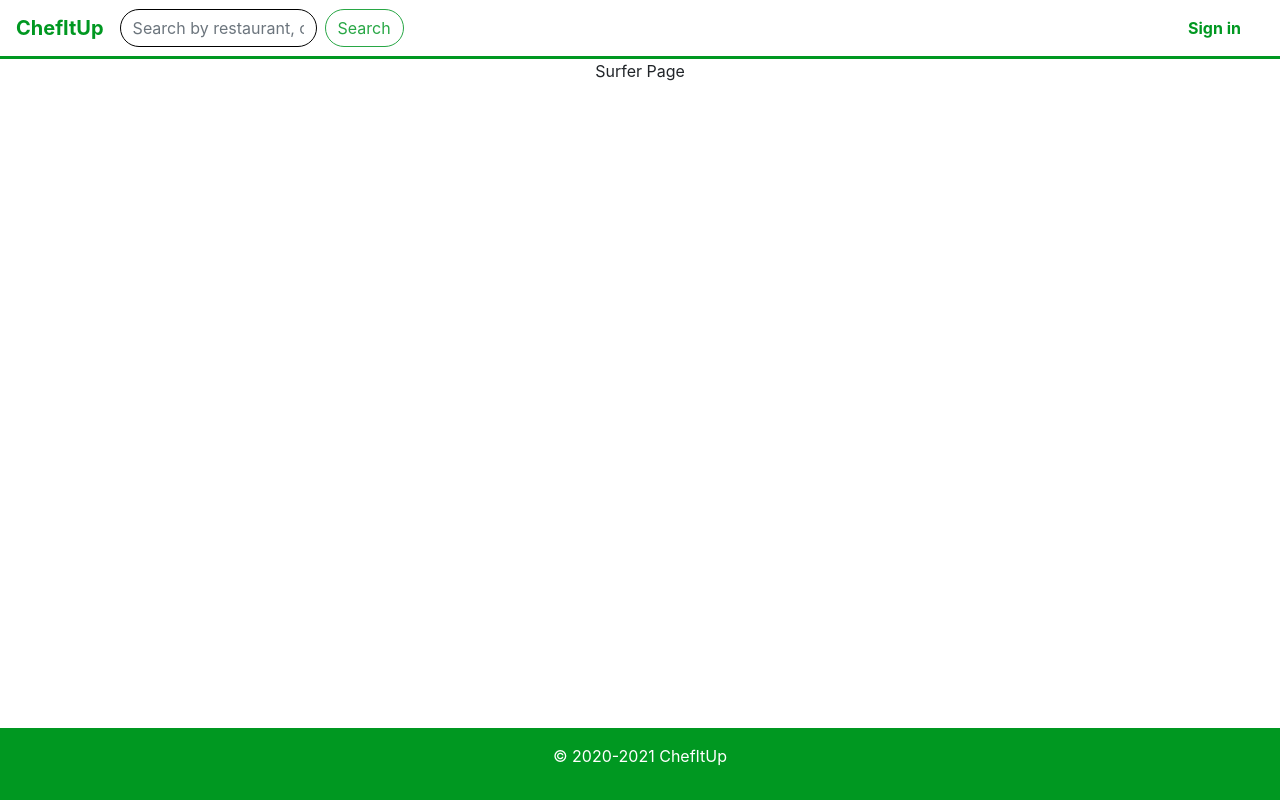
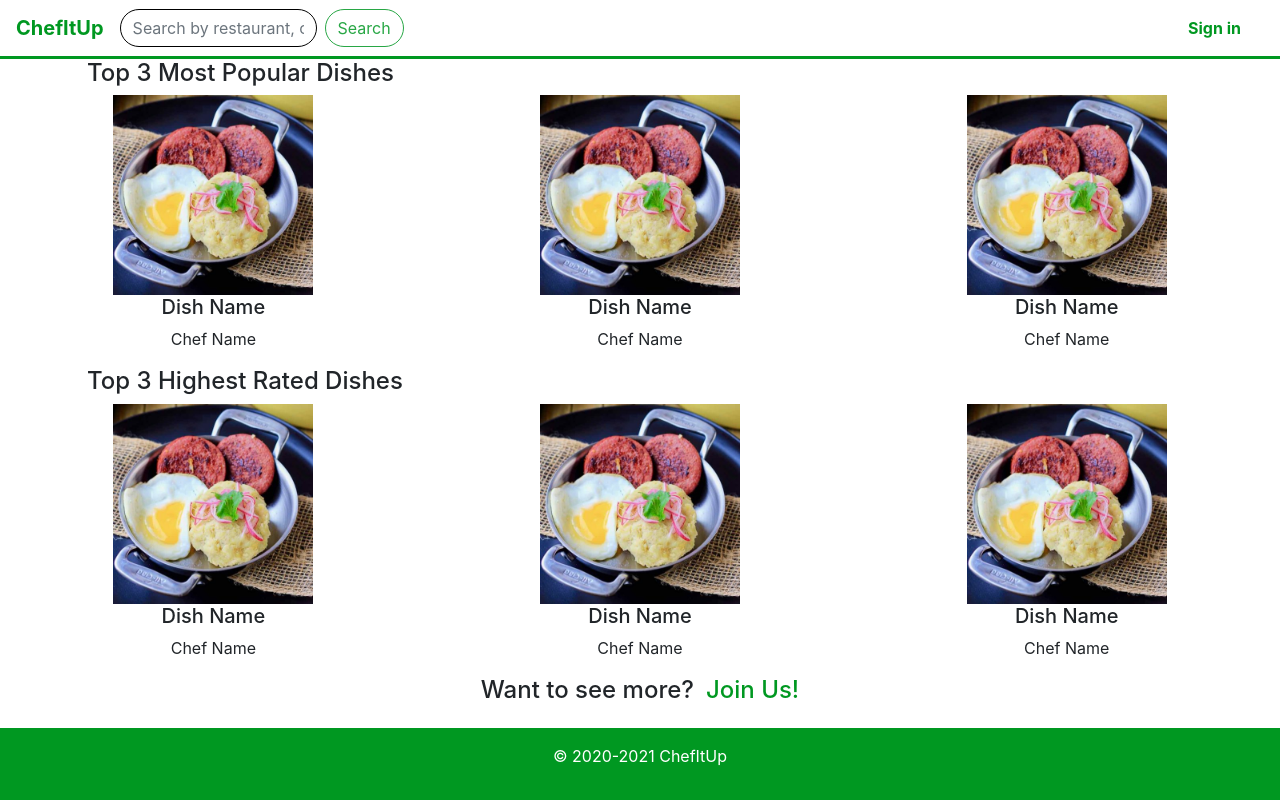
Before and after one commit to albfelix31/chefitup, a React (Create React App) app in the folder client/: page /Surfer in a window 1280 px wide. Built offline with nearby package versions, Linux system fonts and the light colour scheme.

Commit message:
added design for surfer homepage

```diff
--- a/client/src/components/main_pages/surfer/Surfer.css
+++ b/client/src/components/main_pages/surfer/Surfer.css
@@ -0,0 +1,23 @@
+.dish {
+  height: 200px;
+  width: 200px;
+  margin: 0;
+}
+
+.popularDishes, .highestRatedDishes {
+  margin-top: -40px;
+  text-align: center;
+}
+
+.link, .link:hover {
+  margin-left:0.5em;
+  color: #009821;
+}
+
+.registerPrompt {
+  text-align: center;
+}
+
+.popDishHeader, .highRatedDishHeader {
+  margin-left: 3em;
+}
--- a/client/src/components/main_pages/surfer/Surfer.js
+++ b/client/src/components/main_pages/surfer/Surfer.js
@@ -1,4 +1,13 @@
 import React from 'react';
+import Container from 'react-bootstrap/Container';
+import Row from 'react-bootstrap/Row';
+import Col from 'react-bootstrap/Col';
+import Image from 'react-bootstrap/Image'
+import {
+  Link
+} from 'react-router-dom'
+import Dish from '../../../public/FoodSample.jpg';
+
 import './Surfer.css'
 
 export default class Surfer extends React.Component {
@@ -6,7 +15,56 @@ export default class Surfer extends React.Component {
 
   render() {
     return (
-      <div>Surfer Page</div>
+      <Container fluid>
+        <h4 className="popDishHeader"> Top 3 Most Popular Dishes </h4>
+        <Row className="popularDishes">
+          <Col>
+            <Image className="dish" src={Dish} />
+            <h5> Dish Name </h5>
+            <p> Chef Name </p>
+          </Col>
+
+          <Col>
+            <Image className="dish" src={Dish} />
+            <h5> Dish Name </h5>
+            <p> Chef Name </p>
+          </Col>
+
+          <Col>
+            <Image className="dish" src={Dish} />
+            <h5> Dish Name </h5>
+            <p> Chef Name </p>
+          </Col>
+        </Row>
+        <h4 className="highRatedDishHeader"> Top 3 Highest Rated Dishes </h4>
+        <Row className="highestRatedDishes">
+          <Col>
+            <Image className="dish" src={Dish} />
+            <h5> Dish Name </h5>
+            <p> Chef Name </p>
+          </Col>
+
+          <Col>
+            <Image className="dish" src={Dish} />
+            <h5> Dish Name </h5>
+            <p> Chef Name </p>
+          </Col>
+
+          <Col>
+            <Image className="dish" src={Dish} />
+            <h5> Dish Name </h5>
+            <p> Chef Name </p>
+          </Col>
+        </Row>
+        <div className="registerPrompt">
+          <h4>
+            Want to see more?
+            <Link to="Register" className="link">
+                Join Us!
+            </Link>
+          </h4>
+        </div>
+      </Container>
     );
   }
 }
```
Also changed, not shown: client/src/public/FoodSample.jpg (added).
